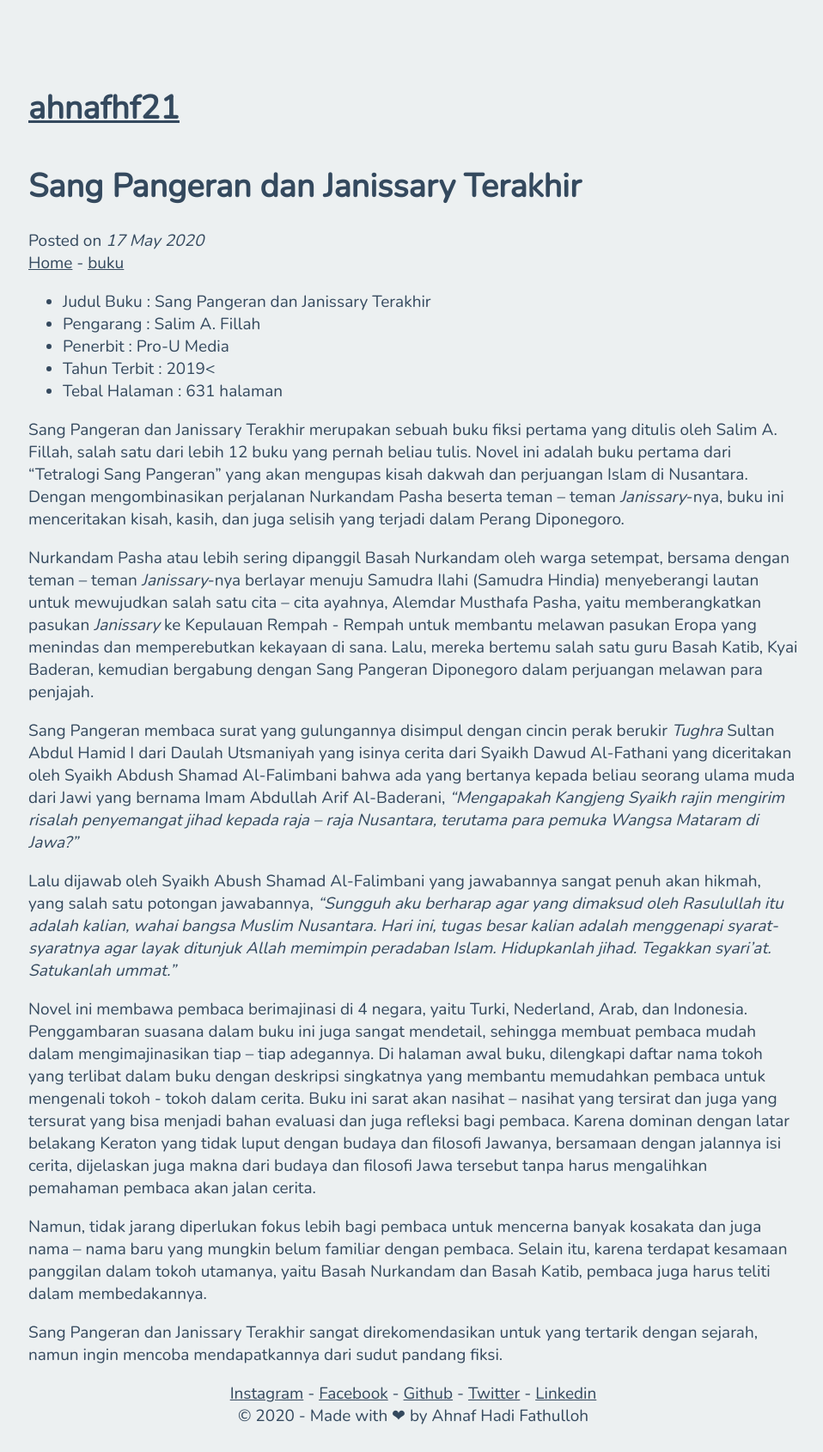
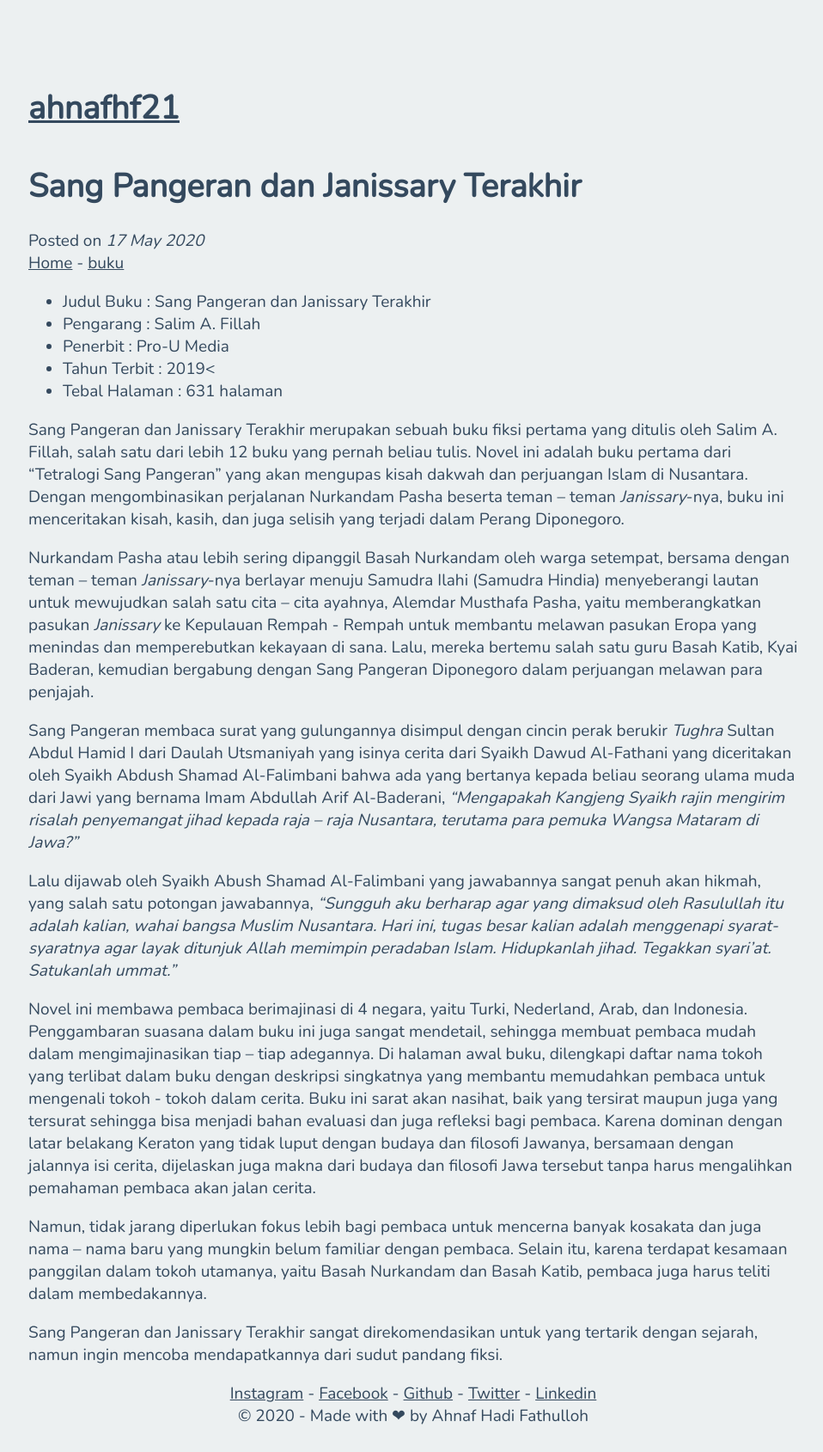
Before and after one commit to ahnafhf21/ahnafhf21.github.io, a Jekyll site: the page built from _posts/2020-05-18-sang-pangeran-dan-janissary-terakhir.markdown, in a window 1280 px wide. Shown: the whole page at 86% size, without its empty margins (159-1117 px from the left). Built offline with Jekyll 4.4.1, drawn with Linux system fonts in a browser that asks for light colours.

Commit message:
new changes

```diff
--- a/_posts/2020-05-18-sang-pangeran-dan-janissary-terakhir.markdown
+++ b/_posts/2020-05-18-sang-pangeran-dan-janissary-terakhir.markdown
@@ -20,7 +20,7 @@ Sang Pangeran membaca surat yang gulungannya disimpul dengan cincin perak beruki
 
 Lalu dijawab oleh Syaikh Abush Shamad Al-Falimbani yang jawabannya sangat penuh akan hikmah, yang salah satu potongan jawabannya, *“Sungguh aku berharap agar yang dimaksud oleh Rasulullah itu adalah kalian, wahai bangsa Muslim Nusantara. Hari ini, tugas besar kalian adalah menggenapi syarat-syaratnya agar layak ditunjuk Allah memimpin peradaban Islam. Hidupkanlah jihad. Tegakkan syari’at. Satukanlah ummat.”*
 
-Novel ini membawa pembaca berimajinasi di 4 negara, yaitu Turki, Nederland, Arab, dan Indonesia. Penggambaran suasana dalam buku ini juga sangat mendetail, sehingga membuat pembaca mudah dalam mengimajinasikan tiap – tiap adegannya. Di halaman awal buku, dilengkapi daftar nama tokoh yang terlibat dalam buku dengan deskripsi singkatnya yang membantu memudahkan pembaca untuk mengenali tokoh - tokoh dalam cerita. Buku ini sarat akan nasihat – nasihat yang tersirat dan juga yang tersurat yang bisa menjadi bahan evaluasi dan juga refleksi bagi pembaca. Karena dominan dengan latar belakang Keraton yang tidak luput dengan budaya dan filosofi Jawanya, bersamaan dengan jalannya isi cerita, dijelaskan juga makna dari budaya dan filosofi Jawa tersebut tanpa harus mengalihkan pemahaman pembaca akan jalan cerita.
+Novel ini membawa pembaca berimajinasi di 4 negara, yaitu Turki, Nederland, Arab, dan Indonesia. Penggambaran suasana dalam buku ini juga sangat mendetail, sehingga membuat pembaca mudah dalam mengimajinasikan tiap – tiap adegannya. Di halaman awal buku, dilengkapi daftar nama tokoh yang terlibat dalam buku dengan deskripsi singkatnya yang membantu memudahkan pembaca untuk mengenali tokoh - tokoh dalam cerita. Buku ini sarat akan nasihat, baik yang tersirat maupun juga yang tersurat sehingga bisa menjadi bahan evaluasi dan juga refleksi bagi pembaca. Karena dominan dengan latar belakang Keraton yang tidak luput dengan budaya dan filosofi Jawanya, bersamaan dengan jalannya isi cerita, dijelaskan juga makna dari budaya dan filosofi Jawa tersebut tanpa harus mengalihkan pemahaman pembaca akan jalan cerita.
 
 Namun, tidak jarang diperlukan fokus lebih bagi pembaca untuk mencerna banyak kosakata dan juga nama – nama baru yang mungkin belum familiar dengan pembaca. Selain itu, karena terdapat kesamaan panggilan dalam tokoh utamanya, yaitu Basah Nurkandam dan Basah Katib, pembaca juga harus teliti dalam membedakannya.
 
```
